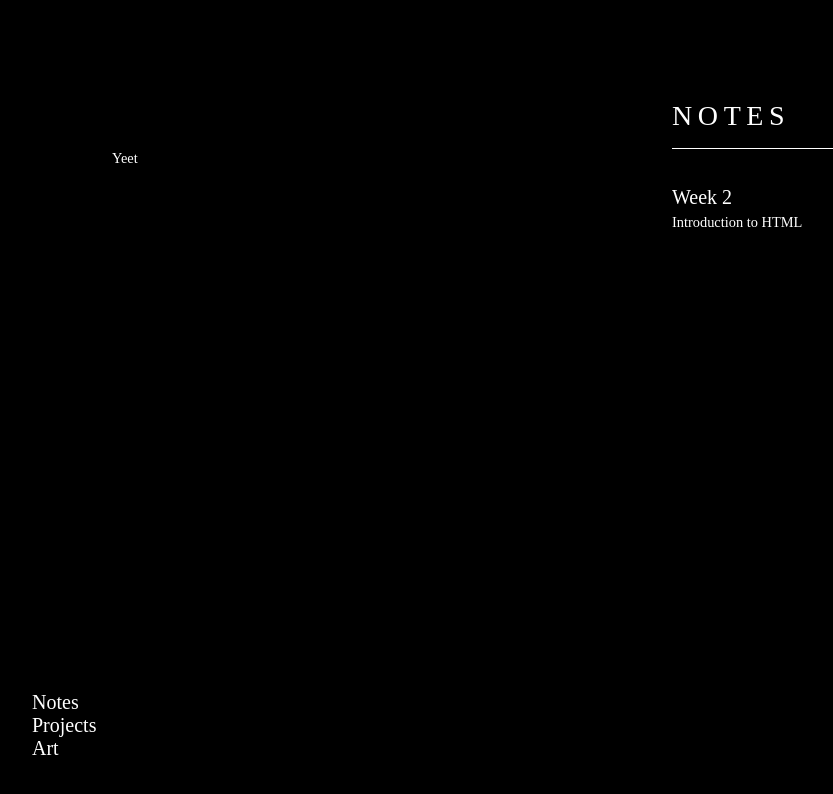
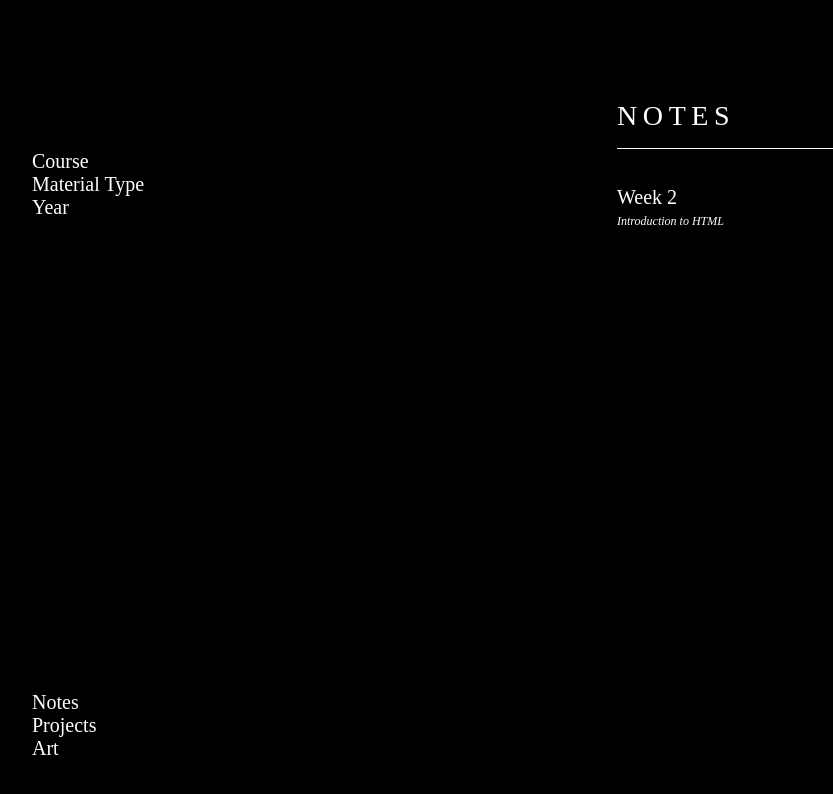
Before and after one commit to elizabeth-poggie/elizabeth-poggie, a Next.js app: page / in a window 1280 px wide. Shown: the top 794 px of the page, without its empty margins (8-841 px from the left). Built offline with nearby package versions, Linux system fonts and the light colour scheme; a web font is replaced by a local one.

Commit message:
experimenting with layouts

```diff
--- a/src/components/layout/list/list-layout.module.scss
+++ b/src/components/layout/list-layout/list-layout.module.scss
@@ -2,7 +2,7 @@
 
 .container {
   display: flex;
-  padding: calc(20 * $unit) calc(24 * $unit) 0 calc(24 * $unit);
+  padding: calc(20 * $unit) calc(8 * $unit) 0 calc(8 * $unit);
   height: 100%;
 }
 
@@ -11,7 +11,7 @@
 }
 
 .list {
-  padding: 0 0 0 calc(16 * $unit);
+  padding: 0 calc(24 * $unit) 0 calc(18 * $unit);
   width: 50%;
 }
 
--- a/src/interfaces/note.ts
+++ b/src/interfaces/note.ts
@@ -7,3 +7,7 @@ export interface INote {
   type: string;
   content: string;
 }
+
+type NoteCategory = "Course" | "Year" | "Material Type";
+
+// TODO - Group based on similar keys instead of manually creating sub types
--- a/src/views/notes/notes.tsx
+++ b/src/views/notes/notes.tsx
@@ -1,6 +1,6 @@
 import { HorizontalLine } from "../../components/display/horizontal-line/horizontal-line";
 import { ListItem } from "../../components/display/list-item/list-item";
-import { ListLayout } from "../../components/layout/list/list-layout";
+import { ListLayout } from "../../components/layout/list-layout/list-layout";
 import { Text } from "../../components/typography/text/text";
 import { INote } from "../../interfaces/note";
 
@@ -21,7 +21,11 @@ export function Notes({ allNotes }: IProps) {
               <ListItem
                 title={note.title}
                 href={`/notes/${note.slug}`}
-                subContent={<Text>{note.subtitle}</Text>}
+                subContent={
+                  <Text variant="subheading" style="italics">
+                    {note.subtitle}
+                  </Text>
+                }
               />
               {i === allNotes.length - 1 ? null : <HorizontalLine />}
             </div>
@@ -31,10 +35,20 @@ export function Notes({ allNotes }: IProps) {
     );
   };
 
+  const renderFilters = () => {
+    return (
+      <>
+        <Text variant="h1">Course</Text>
+        <Text variant="h1">Material Type</Text>
+        <Text variant="h1">Year</Text>
+      </>
+    );
+  };
+
   return (
     <ListLayout
       title="Notes"
-      leftContent={<Text>Yeet</Text>}
+      leftContent={renderFilters()}
       listContent={renderListContent()}
     />
   );
```
Also changed, not shown: src/components/layout/list-layout/list-layout.tsx (renamed from src/components/layout/list/list-layout.tsx).
